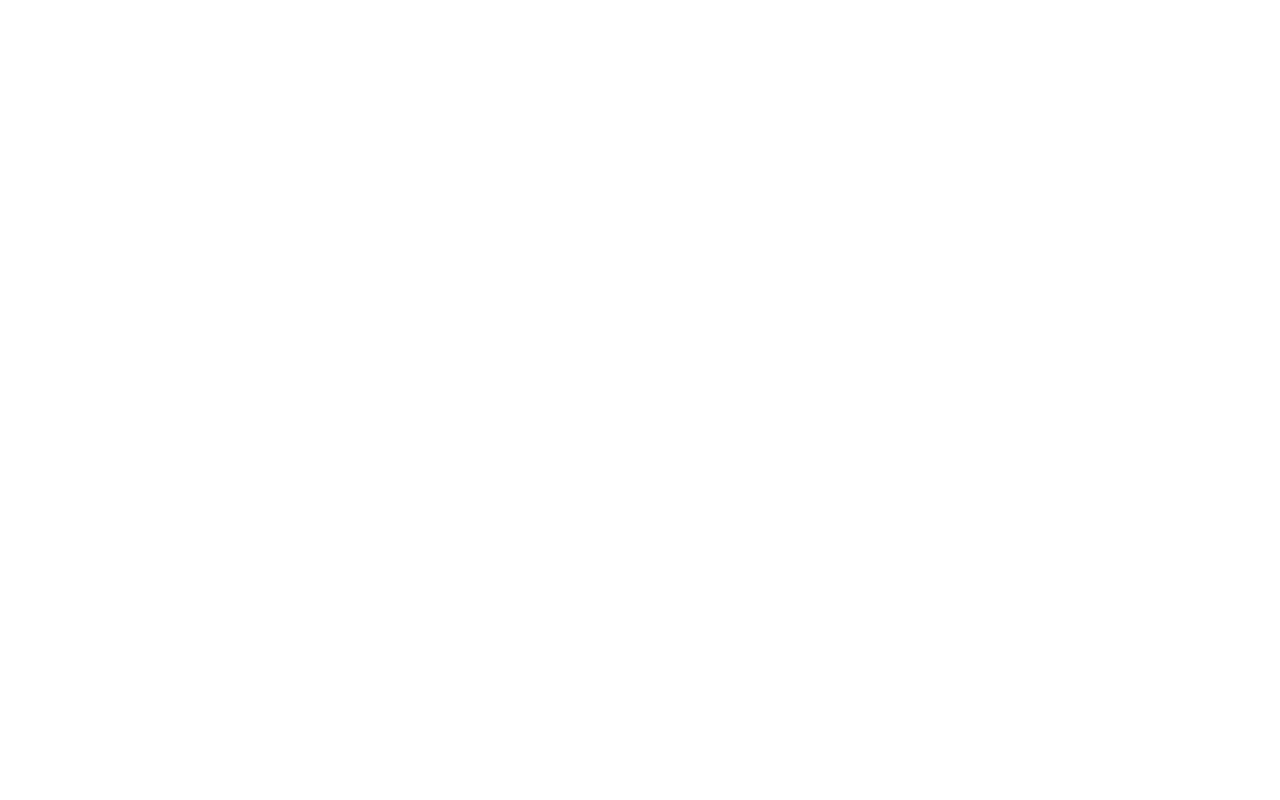
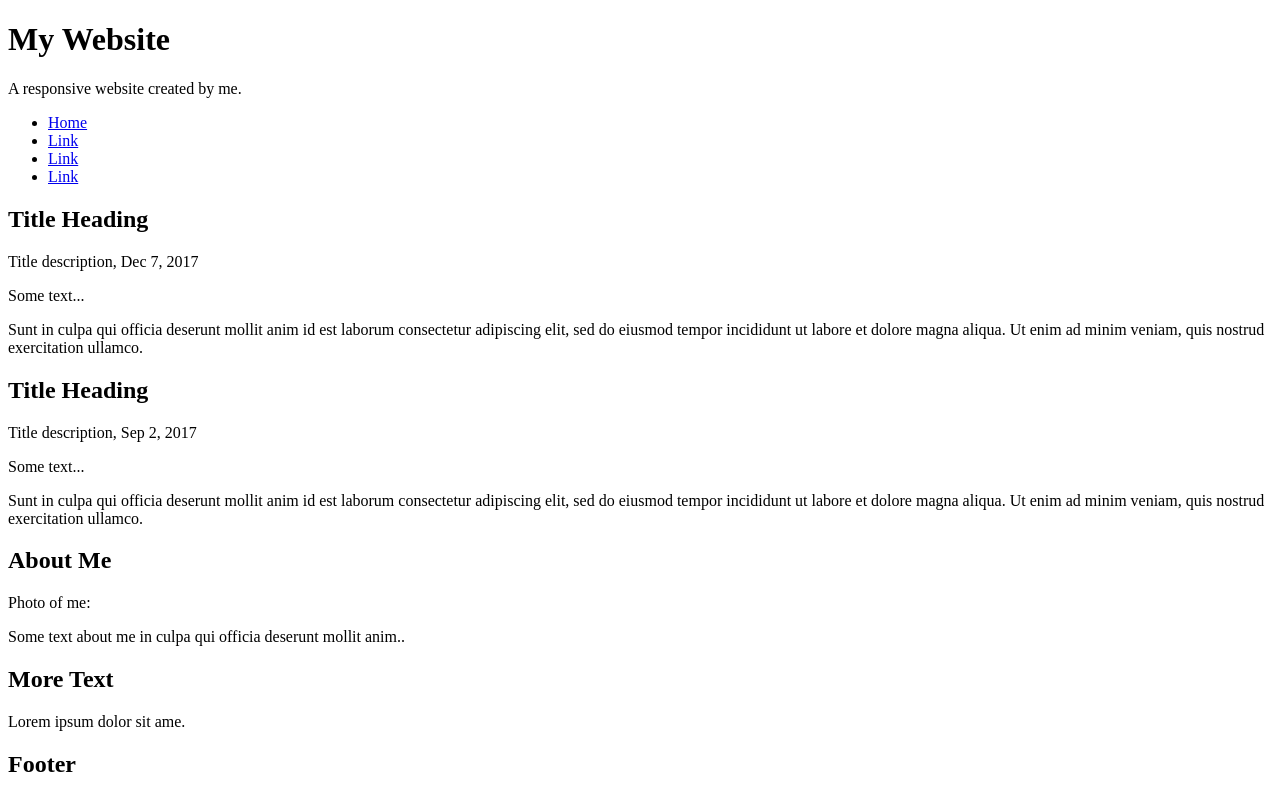
Before and after one commit to JamesN96/Mockup-webite, a plain HTML site: page index.html in a window 1280 px wide. Drawn offline with Linux system fonts and the light colour scheme.

Commit message:
Add HTML markup for website

```diff
--- a/index.html
+++ b/index.html
@@ -6,7 +6,68 @@
     <meta name="viewport" content="width=device-width, initial-scale=1.0">
     <title>MockUp Website Design</title>
 </head>
+
 <body>
+    <div class="container">
+        <header>
+            <div>
+                <h1>My Website</h1>
+                <p>A responsive website created by me.</p>
+            </div>
 
+            <nav>
+                <ul>
+                    <li><a href="#">Home</a></li>
+                    <li><a href="#">Link</a></li>
+                    <li><a href="#">Link</a></li>
+                    <li><a href="#">Link</a></li>
+                </ul>
+            </nav>
+        </header>
+
+        <main>
+            <section>
+                <div>
+                    <h2>Title Heading</h2>
+                    <span>Title description, Dec 7, 2017</span>
+                    <div class="image"></div>
+                    <p>Some text...</p>
+                    <p>Sunt in culpa qui officia deserunt mollit anim id est laborum consectetur adipiscing elit, sed do eiusmod tempor incididunt ut labore et dolore magna aliqua. Ut enim ad minim veniam, quis nostrud exercitation ullamco.
+                    </p>
+                </div>
+
+                <div>
+                    <h2>Title Heading</h2>
+                    <span>Title description, Sep 2, 2017</span>
+                    <div class="image"></div>
+                    <p>Some text...</p>
+                    <p>Sunt in culpa qui officia deserunt mollit anim id est laborum consectetur adipiscing elit, sed do eiusmod tempor incididunt ut labore et dolore magna aliqua. Ut enim ad minim veniam, quis nostrud exercitation ullamco.
+                    </p>
+                </div>
+            </section>
+
+            <aside>
+                <div class="container">
+                    <h2>About Me</h2>
+                    <span>Photo of me:</span>
+                    <div class="image"></div>
+                    <p>Some text about me in culpa qui officia deserunt mollit anim..   </p>
+                </div>
+                <div class="container">
+                    <h2>More Text</h2>
+                    <p>Lorem ipsum dolor sit ame.</p>
+                    <div class="image3"></div>
+                    <div class="image3"></div>
+                    <div class="image3"></div>
+                </div>
+            </aside>
+        </main>
+
+        <footer>
+            <div class="container">
+                <h2>Footer</h2>
+            </div>
+        </footer>
+    </div>
 </body>
 </html>
```
